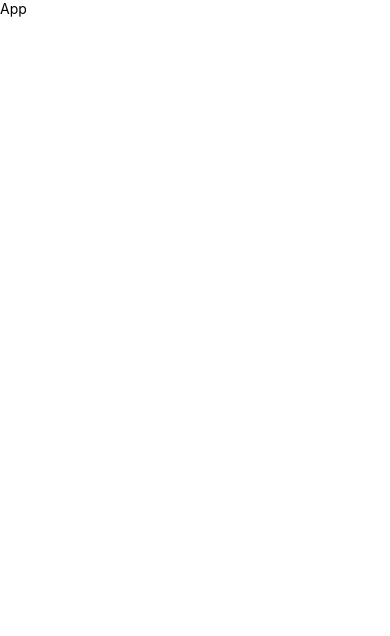
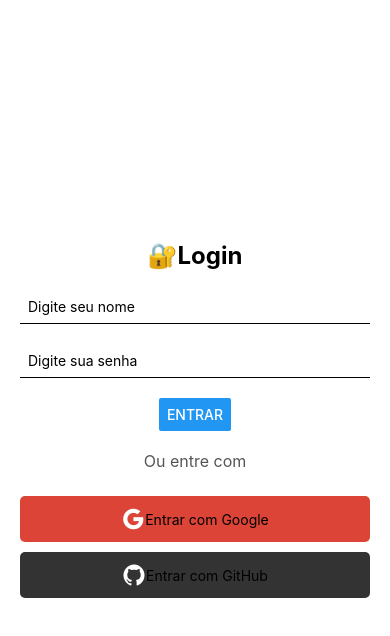
Before and after one commit to d4nkali/UNIESP_Programacao_Dispositivos_Moveis_p5, a React Native app in the folder Aula3/: screen / in a window 390 px wide. Shown: the top 636 px of the page. Built offline with nearby package versions, Linux system fonts and the light colour scheme.

Commit message:
Adicionando aula

```diff
--- a/Aula3/App.js
+++ b/Aula3/App.js
@@ -1,11 +1,12 @@
 import { View, Text } from "react-native";
 import React from "react";
+import LoginsScreen from "./src/screens/LoginsScreen";
 
 const App = () => {
     return (
-        <View>
-            <Text>App</Text>
-        </View>
+
+        <LoginsScreen />
+
     );
 };
 
--- a/Aula3/package.json
+++ b/Aula3/package.json
@@ -9,6 +9,9 @@
         "web": "expo start --web"
     },
     "dependencies": {
+        "@react-navigation/bottom-tabs": "^7.4.7",
+        "@react-navigation/native": "^7.1.17",
+        "@react-navigation/native-stack": "^7.3.26",
         "expo": "~54.0.7",
         "expo-status-bar": "~3.0.8",
         "react": "19.1.0",
--- a/Aula3/src/screens/LoginsScreen.js
+++ b/Aula3/src/screens/LoginsScreen.js
@@ -1,12 +1,81 @@
-import { View, Text } from "react-native";
-import React from "react";
+import { View, Text, StyleSheet, TextInput, Button, TouchableOpacity } from "react-native";
+import React, { useState } from "react";
+import { AntDesign } from '@expo/vector-icons'
+import Ionicons from '@expo/vector-icons/Ionicons'
+
 
 const LoginsScreen = () => {
+
+    const [username, setUsername] = useState("");
+    const [password, setPassword] = useState("");
+
     return (
-        <View>
-            <Text>LoginsScreen</Text>
+        <View style={styles.container}>
+            <Text style={styles.title}>🔐Login</Text>
+
+            <TextInput
+                placeholder="Digite seu nome"
+                style={styles.input}
+                value={username}
+                onChangeText={setUsername}
+            />
+
+            <TextInput
+                placeholder="Digite sua senha"
+                style={styles.input}
+                secureTextEntry
+                value={password}
+                onChangeText={setPassword}
+            />
+
+            <Button title="Entrar" />
+
+            <Text style={styles.orText}>Ou entre com</Text>
+
+            {/* Botão do Google */}
+            <TouchableOpacity style={styles.socialButton}>
+                <AntDesign name="google" size={24} color="white" />
+                <Text>Entrar com Google</Text>
+            </TouchableOpacity>
+
+            {/* Botão do GitHub */}
+            <TouchableOpacity style={[styles.socialButton, styles.githubButton]}>
+                <Ionicons name="logo-github" size={24} color="white" />
+                <Text>Entrar com GitHub</Text>
+            </TouchableOpacity>
+
+
         </View>
     );
 };
 
+const styles = StyleSheet.create({
+    container: {
+        flex: 1,
+        justifyContent: "center",
+        alignItems: "center",
+        padding: 20,
+    },
+    title: { fontSize: 24, fontWeight: "bold", marginBottom: 20 },
+    input: {
+        width: "100%",
+        borderBottomWidth: 1,
+        marginBottom: 20,
+        padding: 8,
+    },
+    orText: { marginVertical: 20, fontSize: 16, color: "#555" },
+    socialButton: {
+        flexDirection: "row",
+        alignItems: "center",
+        justifyContent: "center",
+        width: "100%",
+        padding: 10,
+        backgroundColor: "#DB4437",
+        borderRadius: 5,
+        marginVertical: 5,
+    },
+    socialText: { color: "white", fontSize: 16, marginLeft: 10 },
+    githubButton: { backgroundColor: "#333" },
+});
+
 export default LoginsScreen;
```
Also changed, not shown: 1 other file (tests, documents, lock files or other folders). Lines whose indentation alone changed are shown as unchanged.
